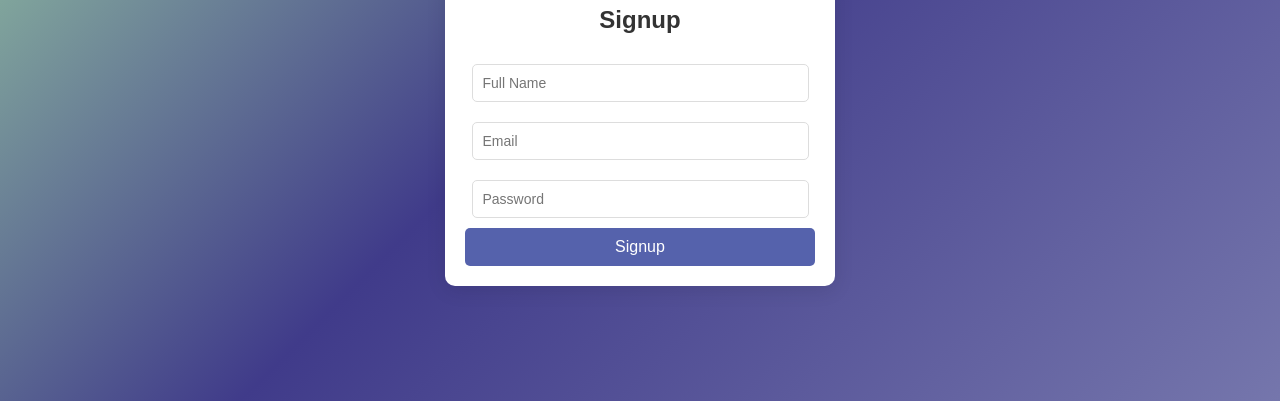
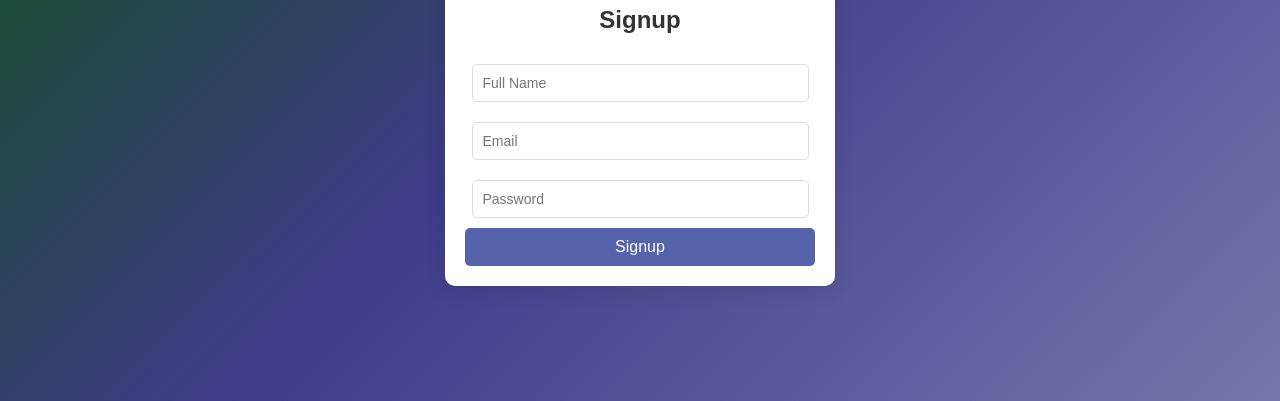
Before and after one commit to nadeemhussain4462/Quiz-App, a plain HTML site: page index.html in a window 1280 px wide. Shown: the part 399-800 px from the top of the page. Drawn offline with Linux system fonts and the light colour scheme; some packages are replaced by stand-ins of ours; a script that the page names is missing.

Commit message:
bg-color chang

```diff
--- a/css/style.css
+++ b/css/style.css
@@ -5,7 +5,7 @@ body {
   align-items: center;
   height: 100vh;
   margin: 0;
-  background: linear-gradient(135deg, #a8e6a7, #403b8a, #7576ac);
+  background: linear-gradient(135deg, #055503, #403b8a, #7576ac);
   animation: gradient 6s ease infinite;
 }
 
```
